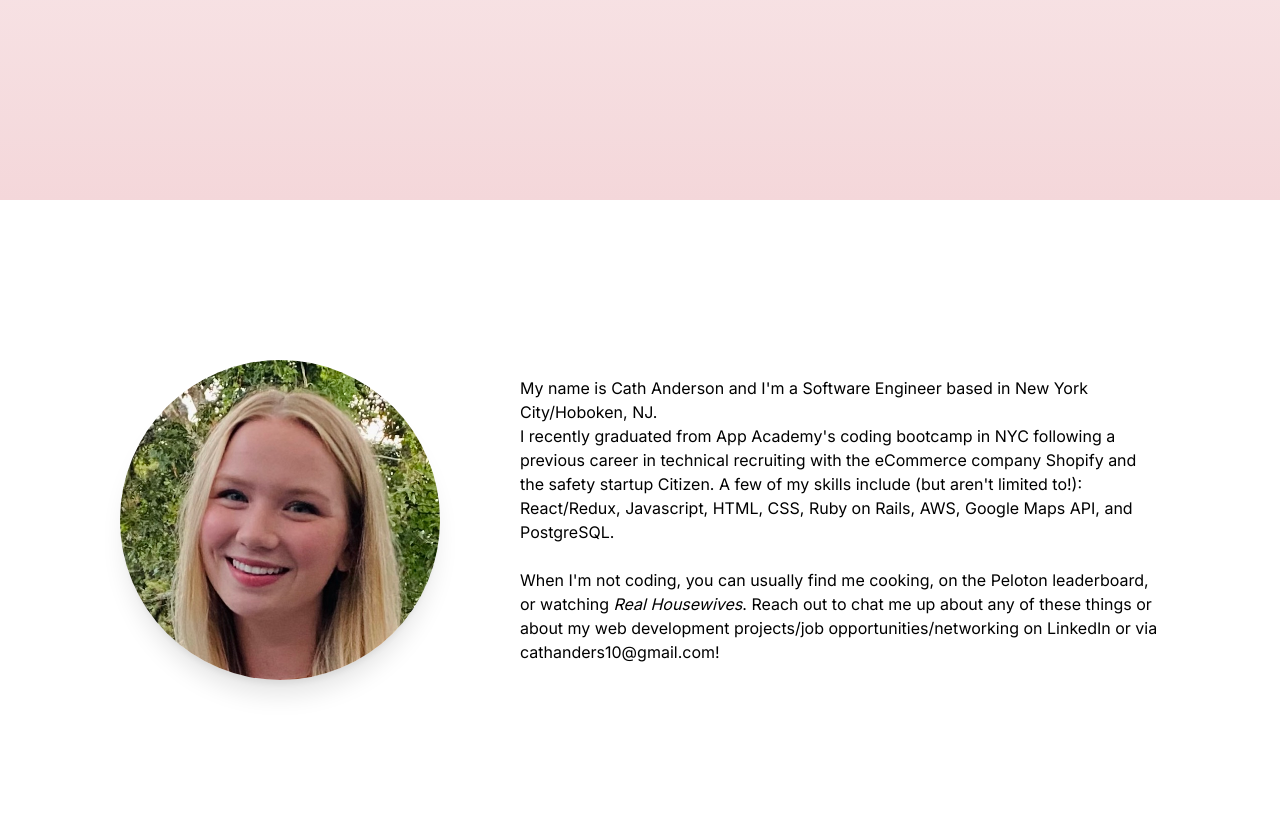
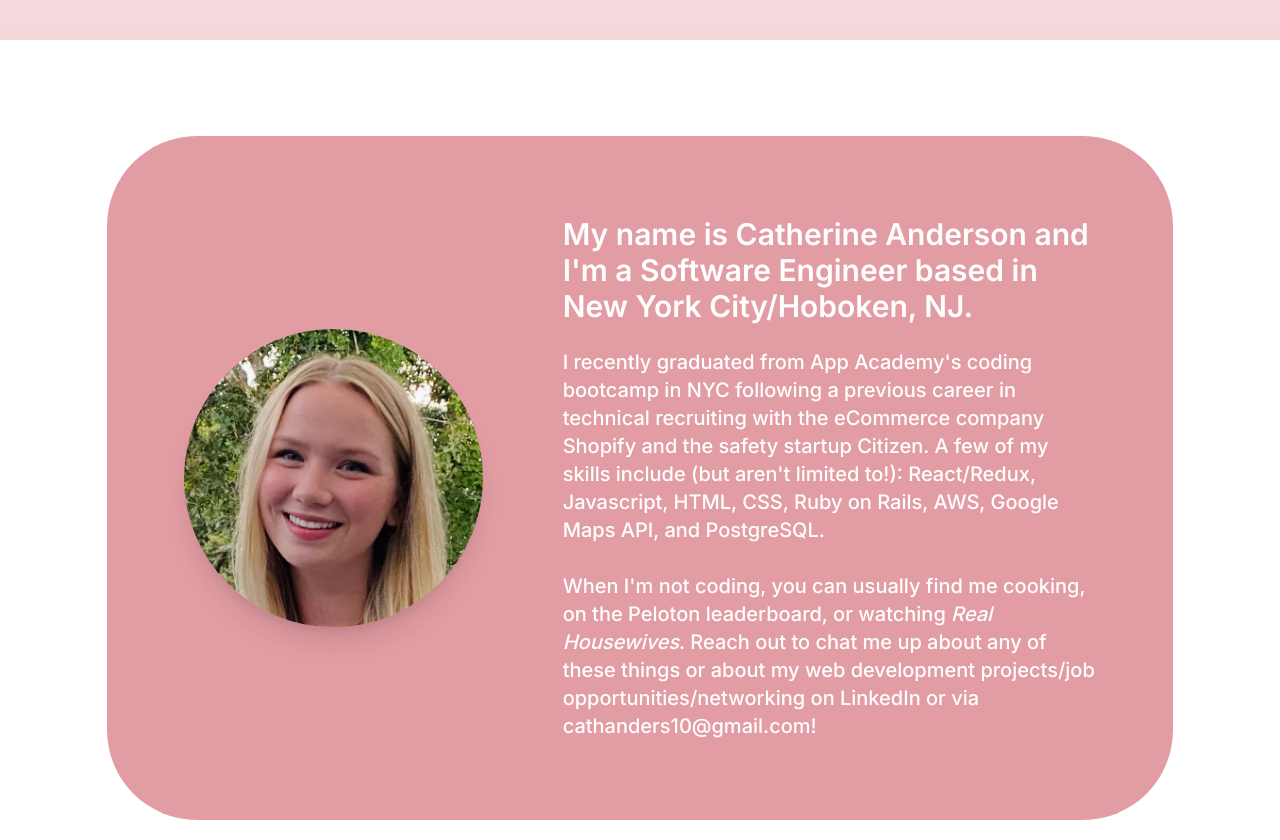
Before and after one commit to cathanderson/cath-codes-v2, a plain HTML site: page index.html in a window 1280 px wide. Shown: the part 760-1600 px from the top of the page. Drawn offline with Linux system fonts and the light colour scheme; a web font is replaced by a local one.

Commit message:
bio section a bit better

```diff
--- a/index.html
+++ b/index.html
@@ -18,7 +18,7 @@
 </head>
 <body class="font-inter ">
     <!-- intro section -->
-    <div class="h-1/2 lg:h-screen bg-gradient-to-t from-orchid-200 z-0">
+    <div class="h-2/3 lg:h-screen bg-gradient-to-t from-orchid-200 z-0">
         <!-- nav bar -->
         <nav class="w-full fixed top-0 bg-orchid-100 z-30">
             <div class="container mx-auto py-5 flex items-center justify-between">
@@ -61,7 +61,7 @@
             </div>
         </nav>
         <!-- intro content -->
-        <div id="intro-container" class=" top-40 flex flex-col items-center z-10 mt-40">
+        <div id="intro-container" class="pb flex flex-col items-center z-10 pt-40 ">
             <h3 class="font-ernie sm:text-3xl md:text-5xl lg:text-6xl text-orchid-900">Hi, I'm</h3>
             <div id="cath-container" class="flex justify-center items-center md:mx-16 sm:mx-10">
                 <div id="c-float-wrapper" class="w-1/4">
@@ -80,15 +80,16 @@
         </div>
     </div>
         <!-- about section -->
-    <div class="container mx-auto relative">
-        <div class="container py-40 flex justify-center items-center absolute gap-20">
-            <img src="./assets/cath.png" alt="cath" class="top-0 left-0 w-1/4 rounded-full shadow-xl">
+    <div class="container mx-auto  h-auto relative flex justify-center">
+        <div class="flex-col xl:flex-row py-20 flex justify-center items-center absolute gap-20 my-24 h-fit bg-orchid-400 text-white rounded-4xl w-5/6">
+            <img src="./assets/cath.png" alt="cath" class="top-0 left-0 w-pic rounded-full shadow-xl xl:w-xlpic">
             <div class="w-1/2">
 
-                <h4>My name is Cath Anderson
+                <h4 class="text-3xl font-semibold" >My name is Catherine Anderson
                 and I'm a Software Engineer
                 based in New York City/Hoboken, NJ.</h4>
-                <div>I recently graduated from App Academy's coding bootcamp in NYC following a previous career in technical recruiting with
+                <br>
+                <div class=" text-xl font-medium ">I recently graduated from App Academy's coding bootcamp in NYC following a previous career in technical recruiting with
                 the eCommerce company Shopify and the safety startup Citizen. A few of my skills include (but aren't limited to!):
                 React/Redux, Javascript, HTML, CSS, Ruby on Rails, AWS, Google Maps API, and PostgreSQL.
                 <br><br>
--- a/tailwind.config.js
+++ b/tailwind.config.js
@@ -6,10 +6,10 @@ module.exports = {
       fontFamily: {
         inter: ["Inter", "sans-serif"],
         syne: ["Syne", "sans-serif"],
-        ernie: ["adobe-handwriting-ernie", "sans-serif"]
+        ernie: ["adobe-handwriting-ernie", "sans-serif"],
       },
       colors: {
-        "orchid": {
+        orchid: {
           50: "#fcf4f5",
           100: "#f9eaea",
           200: "#f4d7da",
@@ -22,6 +22,13 @@ module.exports = {
           900: "#6f2c3d",
         },
       },
+      borderRadius: {
+        "4xl": "90px",
+      },
+      width: {
+        xlpic: "28%",
+        pic: "45%",
+      },
     },
   },
   plugins: [],
```
Also changed, not shown: dist/output.css.
